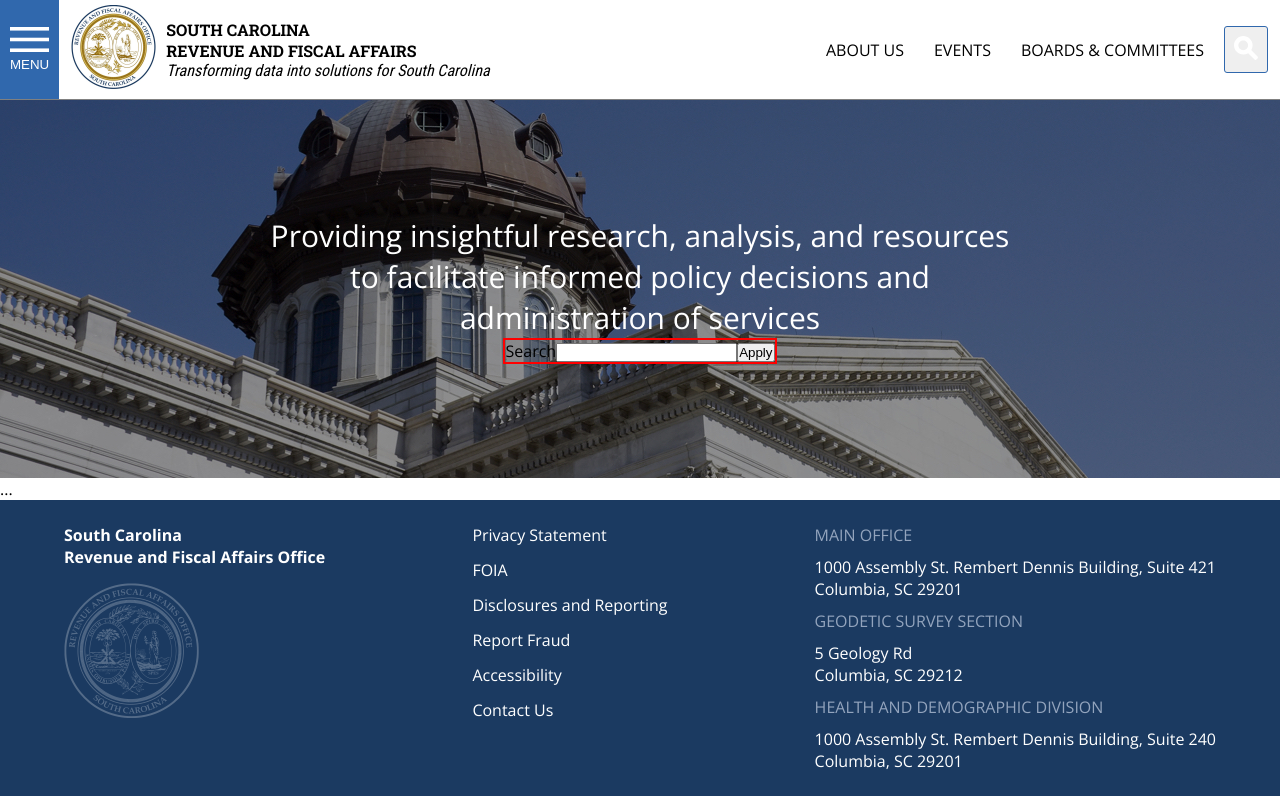
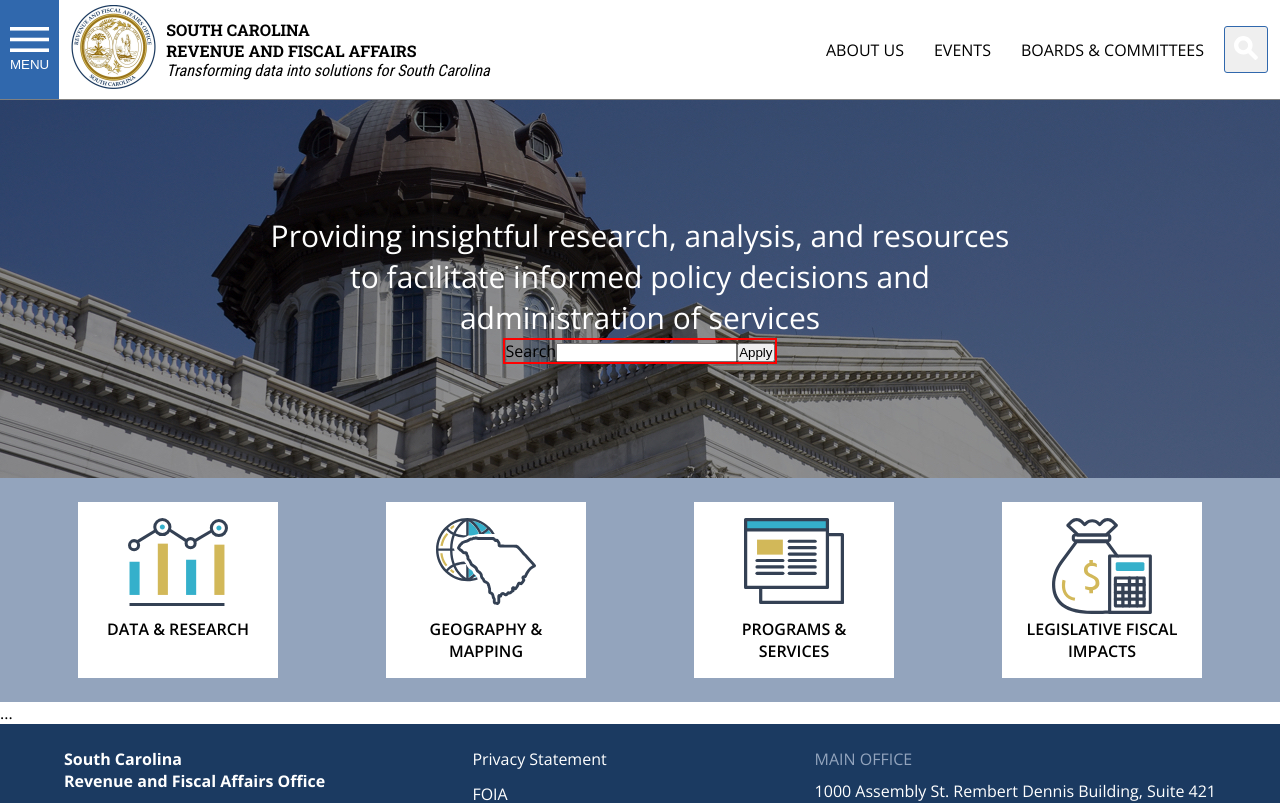
Before and after one commit to WarrenJRamos/scrfa-clone, a React (Create React App) app: page / in a window 1280 px wide. Shown: the top 803 px of the page. Built offline with nearby package versions, Linux system fonts and the light colour scheme.

Commit message:
started working on the cards underneath the hero

```diff
--- /dev/null
+++ b/src/components/Home/Cards/Card.jsx
@@ -0,0 +1,13 @@
+import React from "react";
+import { CardContainer } from "../../../styles/Home/Cards/Card.styled";
+
+export const Card = (props) => {
+  return (
+    <CardContainer href="">
+      <div className="card-icon">
+        <img src={props.src} alt={props.alt} />
+      </div>
+      <div className="card-title">{props.cardTitle}</div>
+    </CardContainer>
+  );
+};
--- /dev/null
+++ b/src/components/Home/Cards/CardGroup.jsx
@@ -0,0 +1,36 @@
+import React from "react";
+
+import dataResearchIcon from "../../../assets/Data-Research-Icon.svg";
+import geographyMappingIcon from "../../../assets/Geography-Icon.svg";
+import programServicesIcon from "../../../assets/Programs-Icon.svg";
+import legislativeFiscalIcon from "../../../assets/Legislative-Icon.svg";
+
+import { CardGroupContainer } from "../../../styles/Home/Cards/CardGroup.styled";
+import { Card } from "./Card";
+
+export const CardGroup = () => {
+  return (
+    <CardGroupContainer>
+      <Card
+        src={dataResearchIcon}
+        alt="Data & Research Icon"
+        cardTitle="Data & Research"
+      />
+      <Card
+        src={geographyMappingIcon}
+        alt="Geography & Mapping Icon"
+        cardTitle="Geography & Mapping"
+      />
+      <Card
+        src={programServicesIcon}
+        alt="Programs & Services Icon"
+        cardTitle="Programs & Services"
+      />
+      <Card
+        src={legislativeFiscalIcon}
+        alt="Legislative Fiscal Impacts Icon"
+        cardTitle="Legislative Fiscal Impacts"
+      />
+    </CardGroupContainer>
+  );
+};
--- a/src/components/Home/Home.jsx
+++ b/src/components/Home/Home.jsx
@@ -1,10 +1,12 @@
 import React from "react";
+import { CardGroup } from "./Cards/CardGroup";
 import { Hero } from "./Hero/Hero";
 
 export const Home = () => {
   return (
     <div>
       <Hero />
+      <CardGroup />
       <div>...</div>
     </div>
   );
--- /dev/null
+++ b/src/styles/Home/Cards/Card.styled.js
@@ -0,0 +1,28 @@
+import styled from "styled-components";
+
+export const CardContainer = styled.a`
+  flex-basis: 200px;
+  background-color: white;
+  text-decoration: none;
+  /* FIXME */
+  color: black;
+
+  padding: 1rem 1.5rem;
+
+  display: flex;
+  flex-direction: column;
+  align-items: center;
+
+  .card-icon {
+    width: 100px;
+    height: 100px;
+    img {
+    }
+  }
+
+  .card-title {
+    text-transform: uppercase;
+    text-align: center;
+    font-weight: 600;
+  }
+`;
--- /dev/null
+++ b/src/styles/Home/Cards/CardGroup.styled.js
@@ -0,0 +1,8 @@
+import styled from "styled-components";
+
+export const CardGroupContainer = styled.div`
+  background-color: #93a4bd;
+  display: flex;
+  justify-content: space-around;
+  padding: 1.5rem;
+`;
```
